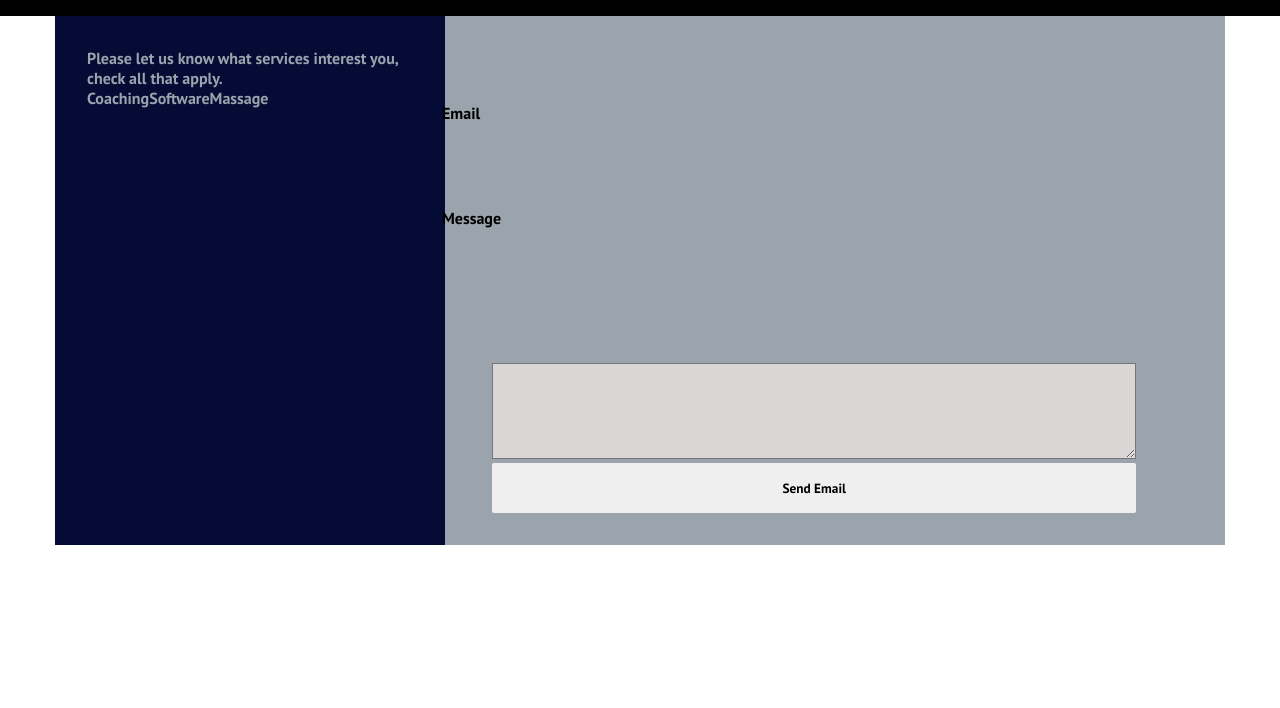
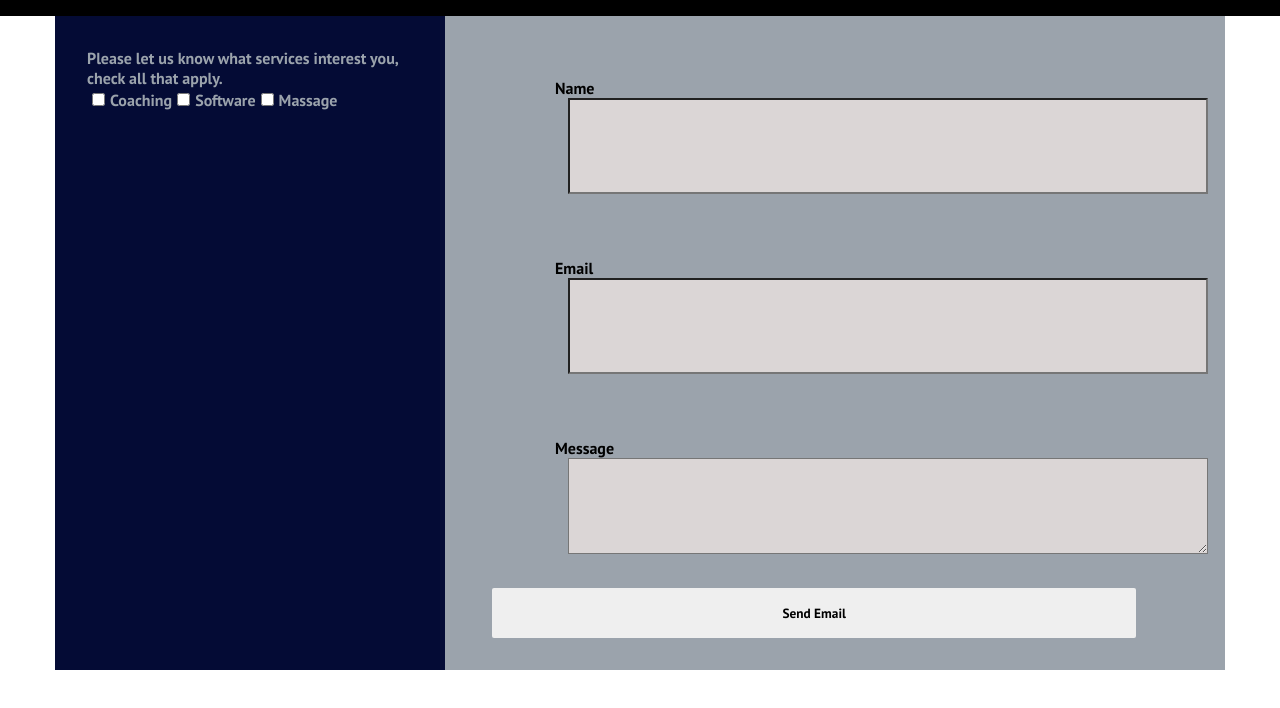
Before and after one commit to michaelshaleen/Personal-Site, a React app: page /hire in a window 1280 px wide. Shown: the part 64-772 px from the top of the page. Built offline with nearby package versions, Linux system fonts and the light colour scheme; some packages are replaced by stand-ins of ours.

Commit message:
refactoring caused collateral damage, cleaning up and changing class names to stop confusion

```diff
--- a/src/Components/Hire/Hire.js
+++ b/src/Components/Hire/Hire.js
@@ -15,7 +15,6 @@ function Hire() {
   const [massage, setMassage]= useState(false);
 
   console.log("massage", massage, "coach", coaching, "software", software);
-
   const sent = "Email Sent! Please allow up to 24 hours for a response";
 
   const sendEmail = (e) => {
@@ -82,34 +81,38 @@ function Hire() {
         {/* right side of form */}
         <div class="contact">
           <p>
-            <label>Name</label>
+            <label>Name
             <input
-              className="text-input"
+              className="form-input"
               value={userName}
               type="text"
               name="from_name"
               onChange={(event) => setName(event.target.value)}
               />
+              </label>
           </p>
           <p>
-            <label>Email</label>
+            <label>Email
+
             <input
-              className="text-input"
+              className="form-input"
               value={userEmail}
               type="email"
               name="email"
               onChange={(event) => setEmail(event.target.value)}
               />
+              </label>
           </p>
           <p>
-            <label>Message</label>
+            <label>Message
             <textarea
-              className="text-input"
+              className="form-input"
               value={message}
               name="message"
               rows="5"
               onChange={(event) => setMessage(event.target.value)}>
             </textarea>
+                </label>
           </p>
         <button
           className="emailBtn"
--- a/src/Components/Hire/Hire.scss
+++ b/src/Components/Hire/Hire.scss
@@ -13,6 +13,36 @@
     .company-info {
       background: rgb(4, 11, 53);
       color:#9ba3ac;
+      input{
+        display: inline;
+        margin:5px;
+      }
+    }
+    .contact {
+      background: #9ba3ac;
+      p {
+        margin: 0;
+        label {
+          display: block;
+          margin-left: 10vw;
+          margin-top: 10vh;
+          padding-bottom: 0;
+          .form-input {
+            width: 50vw;
+            margin-left: 1vw;
+            height: 12vh;
+            background: rgb(219, 214, 214);
+            transition: .5s;
+
+            &:hover {
+              cursor: pointer;
+              // border: 1.5px solid rgb(56, 124, 30);
+              border-radius: 25px;
+              transition: .5s;
+            }
+          }
+        }
+      }
     }
   }
 }
@@ -21,29 +51,6 @@
 //   font-family: 'Segoe UI', Tahoma, Geneva, Verdana, sans-serif;
 //   padding: 1m;
 // }
-.contact {
-  background: #9ba3ac;
-  p {
-    margin: 0;
-    label {
-      display: block;
-      margin-bottom: 5px;
-      margin-left: 15px;
-      margin-right: 15px;
-    }
-    .text-input {
-      width: 90%;
-      margin-left: 15px;
-      margin-right: 15px;
-      height: 12vh;
-      background: rgb(219, 214, 214);
-      &:hover {
-        cursor: pointer;
-        border: 1.5px solid rgb(56, 124, 30);
-      }
-    }
-  }
-}
 
 
 .contact form .full {
@@ -71,15 +78,15 @@
   border: 1px solid #c9e6ff;
   margin-left: 15px;
   margin-right: 15px;
-  transition: all .75s ease-out;
+  transition: 1s;
   @include btn;
   &:hover {
     cursor: pointer;
     color: #fff;
     background-color: #242424;
-    transition: all .75s ease-out;
+    transition: 1s;
     text-decoration: none;
-    border: 1.5px solid rgb(56, 124, 30);
+    border-radius: 25px;
 
   }
 }
--- a/src/Components/Nutrition-Flip/Flip.scss
+++ b/src/Components/Nutrition-Flip/Flip.scss
@@ -44,9 +44,9 @@ label:hover .flip-card {
   box-shadow: 0 20px 20px rgba(50, 60, 60, .2);
 }
 
-input{
-  display: none;
-}
+// input{
+//   display: none;
+// }
 
 :checked + .flip-card {
   transform: rotateX(180deg);
--- a/src/Components/Nutrition/Nutrition.scss
+++ b/src/Components/Nutrition/Nutrition.scss
@@ -90,9 +90,9 @@ label{
   // box-shadow: 0 20px 20px rgba(50, 60, 60, .2);
 }
 
-input{
-  display: none;
-}
+// input{
+//   display: none;
+// }
 
 :checked + .flip-card {
   transform: rotateX(180deg);
```
Also changed, not shown: src/Components/Hire/Hire.css, src/Components/Nutrition-Flip/Flip.css, src/Components/Nutrition/Nutrition.css, 3 other files.
